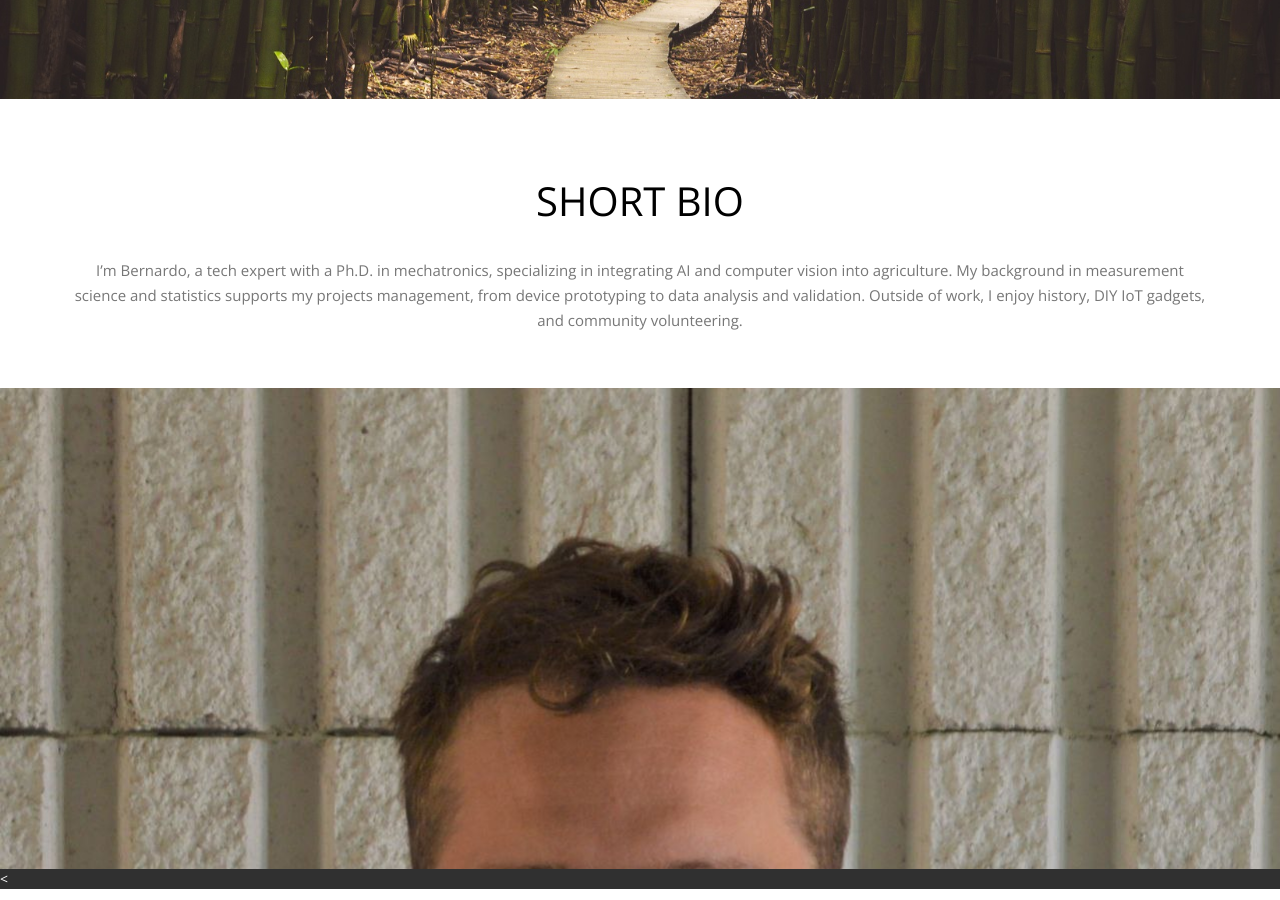
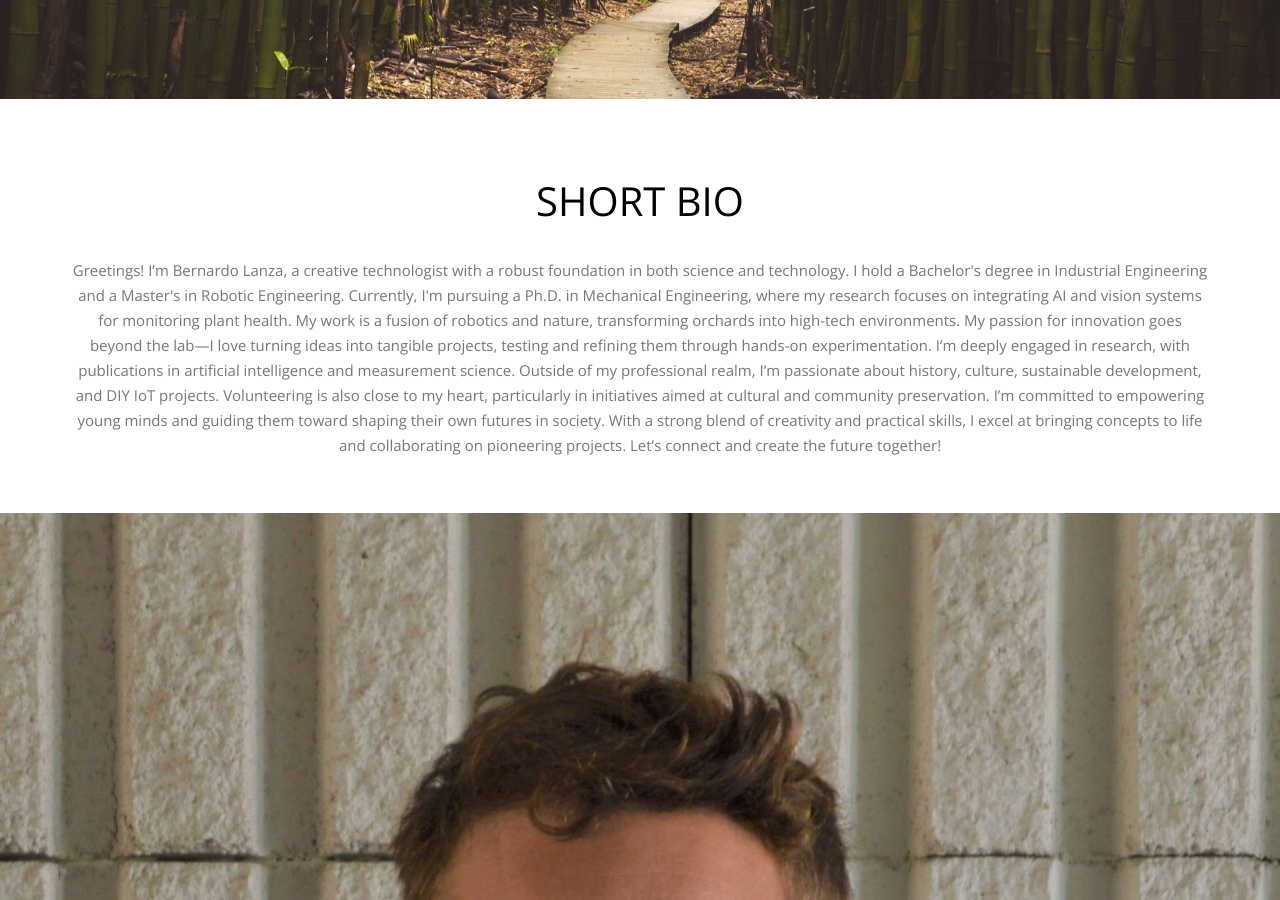
Before and after one commit to bernardolanza93/portfolio, a Jekyll site: the page index.html, which Jekyll copies as it is, in a window 1280 px wide and 900 px high, scrolled down 699 px. Built offline with Jekyll 4.4.1, drawn with Linux system fonts in a browser that asks for light colours; nearby versions of some CDN libraries; library files that are not in the unit come from our copies; some of the changed text lies outside the part shown.

Commit message:
!!! 2.0 Nuova implementazione html javascript e css

```diff
--- a/index.html
+++ b/index.html
@@ -124,8 +124,13 @@
             <div class="col-md-12">
                 <h2>SHORT BIO</h2>
                 <h2 style="line-height:15px;"><small>
-                    I’m Bernardo, a tech expert with a Ph.D. in mechatronics, specializing in integrating AI and computer vision into agriculture. My background in measurement science and statistics supports my projects management, from device prototyping to data analysis and validation. Outside of work, I enjoy history, DIY IoT gadgets, and community volunteering.
-                </small></h2>
+                    Greetings! I’m Bernardo Lanza, a creative technologist with a robust foundation in both science and technology. I hold a Bachelor's degree in Industrial Engineering and a Master's in Robotic Engineering. Currently, I'm pursuing a Ph.D. in Mechanical Engineering, where my research focuses on integrating AI and vision systems for monitoring plant health. My work is a fusion of robotics and nature, transforming orchards into high-tech environments.
+
+My passion for innovation goes beyond the lab—I love turning ideas into tangible projects, testing and refining them through hands-on experimentation. I’m deeply engaged in research, with publications in artificial intelligence and measurement science.
+
+Outside of my professional realm, I’m passionate about history, culture, sustainable development, and DIY IoT projects. Volunteering is also close to my heart, particularly in initiatives aimed at cultural and community preservation. I’m committed to empowering young minds and guiding them toward shaping their own futures in society.
+
+With a strong blend of creativity and practical skills, I excel at bringing concepts to life and collaborating on pioneering projects. Let’s connect and create the future together!
             </div>
         </section>
 	<!-- end about -->
@@ -230,6 +235,10 @@
                     <h2 style="text-align: justify; line-height:10px;"><small>
                         In collaboration with Ferrari Costruzioni Meccaniche, we're developing a vision-based embedded system, utilizing deep neural networks, for crop and weed recognition.
                     </small></h2>
+                                        <br>
+                    <h4>Mobile Multi-Sensor Embedded System for 3D Orchard Reconstruction</h4>
+                    <h2 style="text-align: justify; line-height:10px;"><small>
+The project focuses on integrating low-cost RGB-D cameras with GNSS and IMU data using SLAM to create accurate 3D reconstructions of an apple orchard. This method aims to provide a cost-effective alternative to high-end sensors, addressing challenges in real-world environmental conditions. The approach was validated by comparing it to high-performance scanning systems, evaluating the geometrical parameters of the trees, and assessing the sensors' performance under practical conditions.                    </small></h2>
 
 
                 </div>
```
